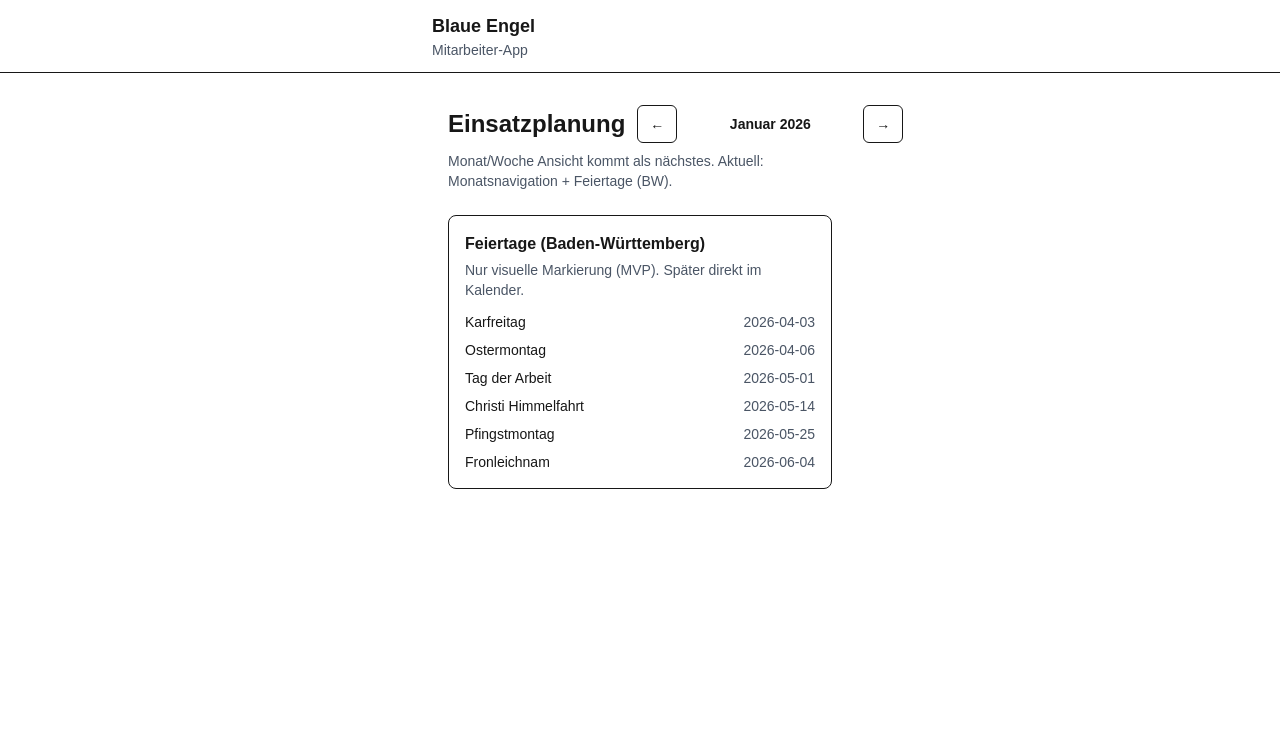
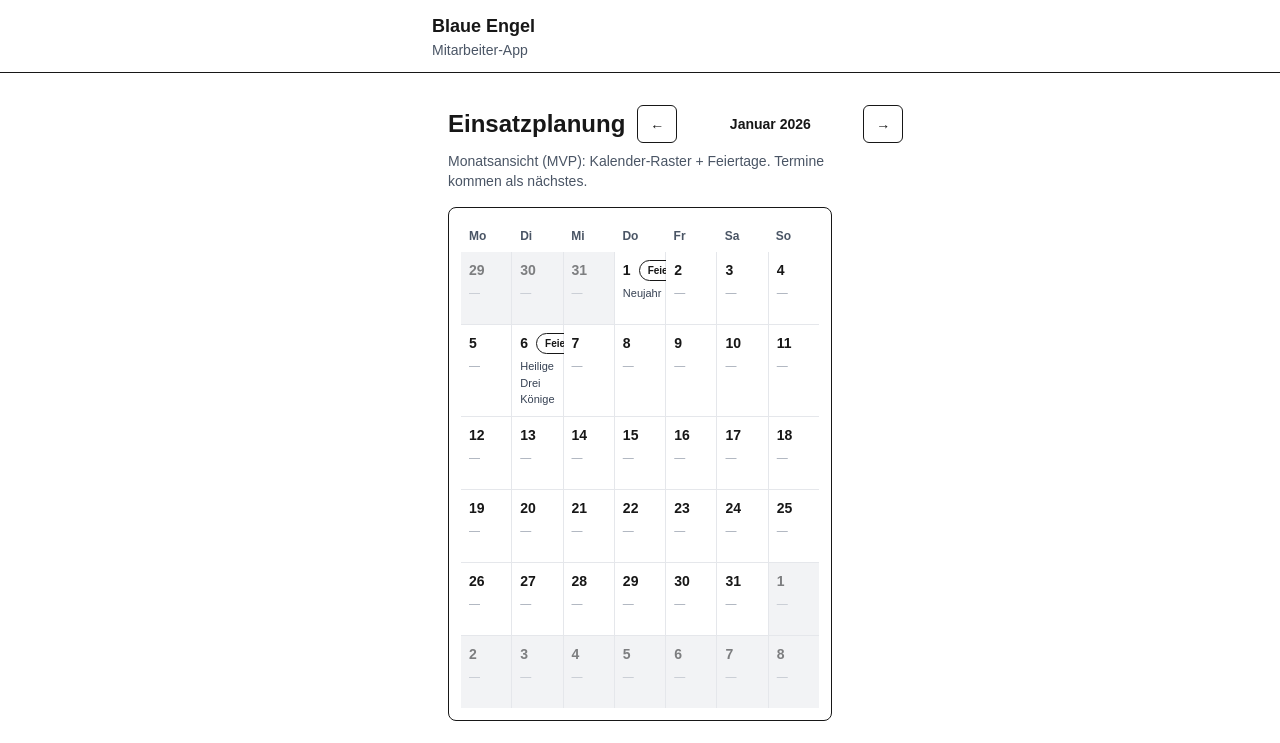
Before and after one commit to Chirhocaesar/blaue-engel-frontend, a Next.js app: page /planner in a window 1280 px wide. Shown: the top 743 px of the page. Built offline with nearby package versions, Linux system fonts and the light colour scheme.

Commit message:
Add month grid with BW holiday markers (Phase 1)

```diff
--- a/src/app/planner/page.tsx
+++ b/src/app/planner/page.tsx
@@ -1,17 +1,44 @@
 "use client";
 
 import { useMemo, useState } from "react";
-import { getUpcomingBwHolidays } from "@/lib/holidays-bw";
+import { getUpcomingBwHolidays, getBwHolidayLabelByIsoDate } from "@/lib/holidays-bw";
 
 function monthLabel(d: Date) {
-  // de-DE to match the app language
   return d.toLocaleDateString("de-DE", { month: "long", year: "numeric" });
 }
 
 function addMonths(date: Date, delta: number) {
   const d = new Date(date);
   d.setMonth(d.getMonth() + delta);
+  return new Date(d.getFullYear(), d.getMonth(), 1);
+}
+
+function isoDateLocal(d: Date) {
+  // Build YYYY-MM-DD in local time (avoid timezone shifting)
+  const y = d.getFullYear();
+  const m = String(d.getMonth() + 1).padStart(2, "0");
+  const day = String(d.getDate()).padStart(2, "0");
+  return `${y}-${m}-${day}`;
+}
+
+function startOfCalendarGrid(monthStart: Date) {
+  // Monday-start grid (Mo–So)
+  const d = new Date(monthStart);
+  const jsDay = d.getDay(); // 0=Sun..6=Sat
+  const mondayIndex = (jsDay + 6) % 7; // 0=Mon..6=Sun
+  d.setDate(d.getDate() - mondayIndex);
   return d;
+}
+
+function buildMonthGrid(monthStart: Date) {
+  const start = startOfCalendarGrid(monthStart);
+  const days: Date[] = [];
+  for (let i = 0; i < 42; i++) {
+    const d = new Date(start);
+    d.setDate(start.getDate() + i);
+    days.push(d);
+  }
+  return days;
 }
 
 export default function PlannerPage() {
@@ -21,6 +48,7 @@ export default function PlannerPage() {
   });
 
   const upcoming = useMemo(() => getUpcomingBwHolidays(new Date(), 6), []);
+  const gridDays = useMemo(() => buildMonthGrid(viewMonth), [viewMonth]);
 
   return (
     <main className="min-h-screen p-4">
@@ -32,6 +60,7 @@ export default function PlannerPage() {
             type="button"
             className="rounded-md border px-3 py-2 text-sm"
             onClick={() => setViewMonth((m) => addMonths(m, -1))}
+            aria-label="Vorheriger Monat"
           >
             ←
           </button>
@@ -44,6 +73,7 @@ export default function PlannerPage() {
             type="button"
             className="rounded-md border px-3 py-2 text-sm"
             onClick={() => setViewMonth((m) => addMonths(m, 1))}
+            aria-label="Nächster Monat"
           >
             →
           </button>
@@ -51,9 +81,63 @@ export default function PlannerPage() {
       </div>
 
       <p className="mt-2 text-sm text-gray-600">
-        Monat/Woche Ansicht kommt als nächstes. Aktuell: Monatsnavigation + Feiertage (BW).
+        Monatsansicht (MVP): Kalender-Raster + Feiertage. Termine kommen als nächstes.
       </p>
 
+      {/* Month Grid */}
+      <section className="mt-4 rounded-lg border p-3">
+        <div className="grid grid-cols-7 text-xs font-semibold text-gray-600">
+          {["Mo", "Di", "Mi", "Do", "Fr", "Sa", "So"].map((d) => (
+            <div key={d} className="p-2">
+              {d}
+            </div>
+          ))}
+        </div>
+
+        <div className="grid grid-cols-7 gap-px bg-gray-200">
+          {gridDays.map((d) => {
+            const inMonth = d.getMonth() === viewMonth.getMonth();
+            const jsDay = d.getDay(); // 0 Sun, 6 Sat
+            const isWeekend = jsDay === 0 || jsDay === 6;
+
+            const iso = isoDateLocal(d);
+            const holidayLabel = getBwHolidayLabelByIsoDate(iso);
+
+            return (
+              <div
+                key={iso}
+                className={[
+                  "min-h-[72px] bg-white p-2",
+                  !inMonth ? "opacity-50" : "",
+                  isWeekend ? "bg-gray-50" : "",
+                ].join(" ")}
+              >
+                <div className="flex items-start justify-between gap-2">
+                  <div className="text-sm font-semibold">{d.getDate()}</div>
+                  {holidayLabel ? (
+                    <span
+                      className="rounded-full border px-2 py-0.5 text-[10px] font-semibold"
+                      title={holidayLabel}
+                    >
+                      Feiertag
+                    </span>
+                  ) : null}
+                </div>
+
+                {holidayLabel ? (
+                  <div className="mt-1 text-[11px] text-gray-700" title={holidayLabel}>
+                    {holidayLabel}
+                  </div>
+                ) : (
+                  <div className="mt-1 text-[11px] text-gray-400">—</div>
+                )}
+              </div>
+            );
+          })}
+        </div>
+      </section>
+
+      {/* Holiday list (kept for now) */}
       <section className="mt-6 rounded-lg border p-4">
         <h2 className="text-base font-semibold">Feiertage (Baden-Württemberg)</h2>
         <p className="mt-1 text-sm text-gray-600">
--- a/src/lib/holidays-bw.ts
+++ b/src/lib/holidays-bw.ts
@@ -31,3 +31,7 @@ export function getUpcomingBwHolidays(from: Date, limit = 5): BwHoliday[] {
     .filter((h) => h.date >= fromIso)
     .slice(0, limit);
 }
+export function getBwHolidayLabelByIsoDate(isoDate: string): string | null {
+  const h = BW_HOLIDAYS_2026.find((x) => x.date === isoDate);
+  return h ? h.label : null;
+}
```
